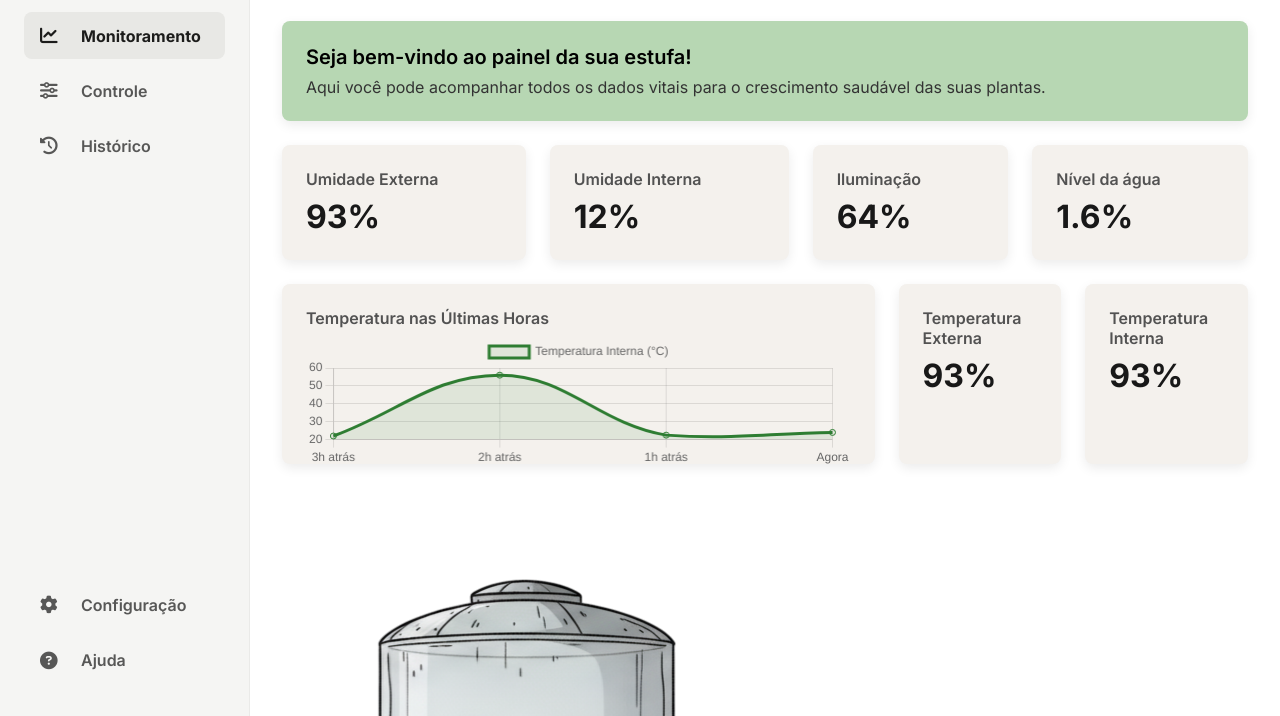
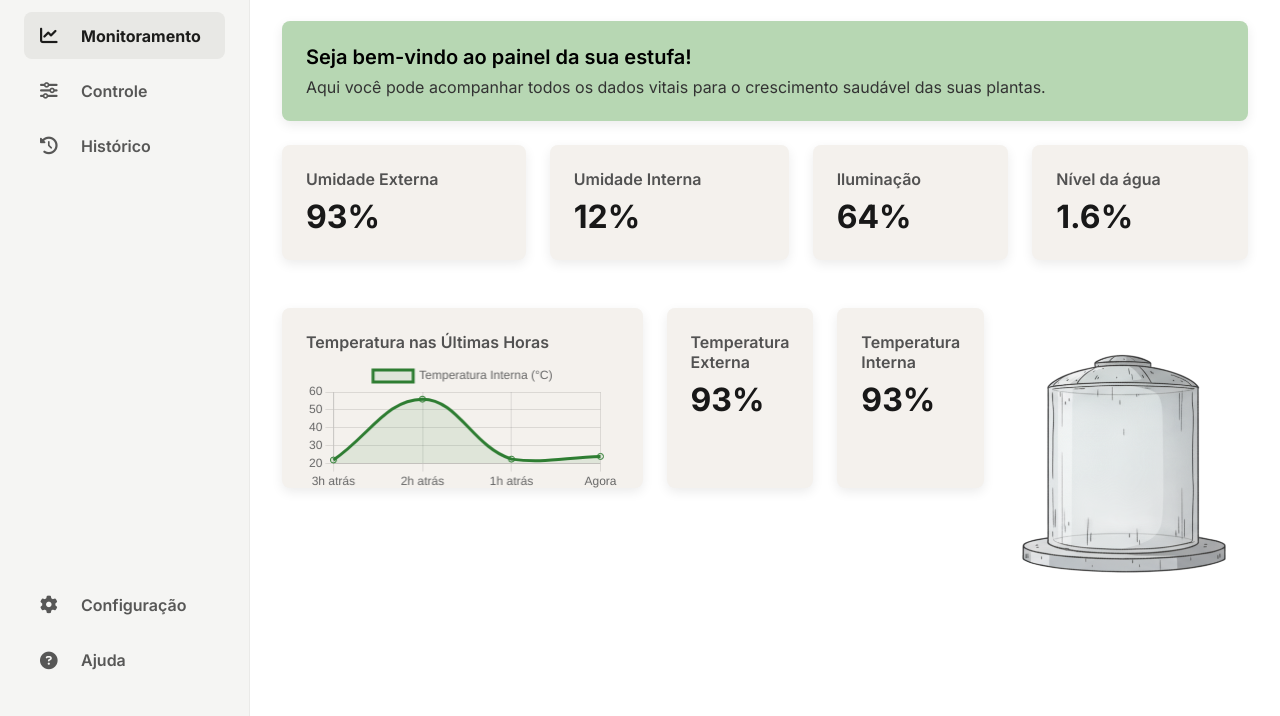
Before and after one commit to marialemessilva/Estufa-, a plain HTML site: page front-end/index.html in a window 1280 px wide. Shown: the part 84-800 px from the top of the page. Drawn offline with nearby package versions, Linux system fonts and the light colour scheme; no server answers.

Commit message:
Update styles.css

```diff
--- a/front-end/estilo/styles.css
+++ b/front-end/estilo/styles.css
@@ -162,3 +162,58 @@ h1 {
   width: 100%;
   height: 180px;
 }
+
+
+/* --- Tanque --- */
+
+.monitoramento-grid {
+    display: flex;
+    gap: 20px;
+    align-items: flex-start;
+    flex-wrap: wrap;
+    margin-top: 1.5rem;
+}
+
+.monitoramento-col-esquerda {
+    flex: 3;
+    min-width: 60%;
+}
+
+.monitoramento-col-direita {
+    flex: 1;
+    display: flex;
+    justify-content: center;
+    align-items: center;
+    min-width: 250px;
+}
+
+.imagem-tanque {
+    max-width: 100%;
+    height: auto;
+    display: block;
+    opacity: 0.8;
+}
+
+
+.welcome-banner {
+    max-width: 100%;
+}
+
+
+@media (max-width: 900px) {
+    .monitoramento-grid {
+        flex-direction: column;
+    }
+
+    .monitoramento-col-esquerda,
+    .monitoramento-col-direita {
+        flex: none;
+        width: 100%;
+        min-width: auto;
+    }
+
+    .imagem-tanque {
+        max-width: 70%;
+        margin: 20px auto;
+    }
+}
```
